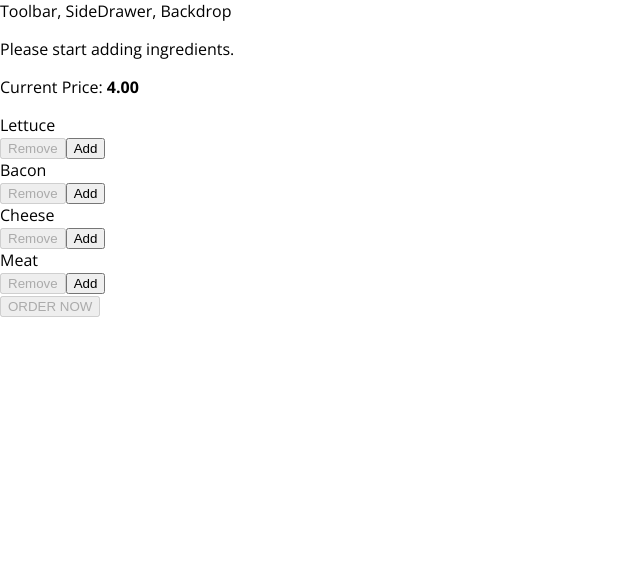
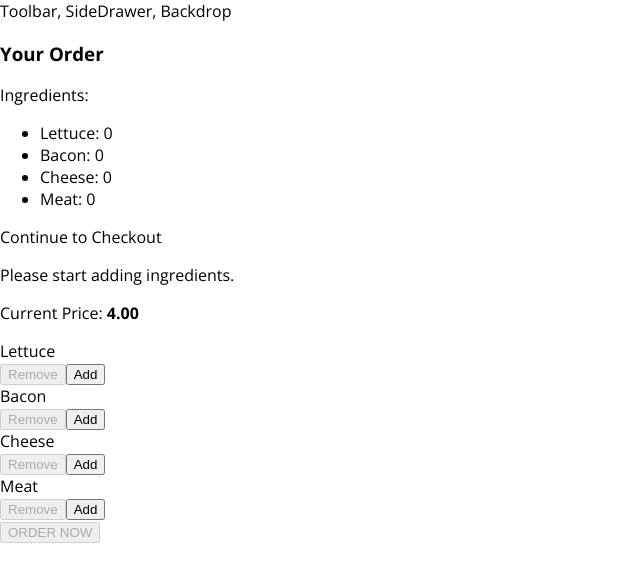
Before and after one commit to benleahy91/burger-builder, a React app: page / in a window 1280 px wide. Shown: the top 582 px of the page, without its empty margins (0-640 px from the left). Built offline with nearby package versions, Linux system fonts and the light colour scheme.

Commit message:
added order modal

```diff
--- /dev/null
+++ b/src/components/Burger/OrderSummary/OrderSummary.js
@@ -0,0 +1,24 @@
+import React from 'react';
+import Aux from '../../../hoc/Aux'
+const orderSummary = (props) => {
+	const ingredientSummary = Object.keys(props.ingredients)
+		.map(igKey => {
+			return (
+				<li key= { igKey }>
+					<span style={{ textTransform: 'capitalize' }}>{ igKey }</span>: { props.ingredients[igKey] }
+				</li>
+			)
+		})
+	return (
+		<Aux>
+			<h3>Your Order</h3>
+			<p>Ingredients:</p>
+			<ul>
+				{ ingredientSummary }
+			</ul>
+			<p>Continue to Checkout</p>
+		</Aux>
+	)
+};
+
+export default orderSummary;
--- /dev/null
+++ b/src/components/UI/Modal/Modal.css
@@ -0,0 +1,20 @@
+.Modal {
+	position: fixed;
+	z-index: 500;
+	background-color: white;
+	width: 70%;
+	border: 1px solid #ccc;
+	box-shadow: 1px 1px 1px black;
+	padding: 16px;
+	left: 15%;
+	top: 30%;
+	box-sizing: border-box;
+	transition: all 0.3s ease-out;
+}
+
+@media (min-width: 600px) {
+	.Modal {
+			width: 500px;
+			left: calc(50% - 250px);
+	}
+}
--- /dev/null
+++ b/src/components/UI/Modal/Modal.js
@@ -0,0 +1,11 @@
+import React from 'react';
+
+import classes from './Modal.css';
+
+const modal = (props) => (
+	<div className={ classes.Modal }>
+		{ props.children }
+	</div>
+);
+
+export default modal;
--- a/src/containers/BurgerBuilder/BurgerBuilder.js
+++ b/src/containers/BurgerBuilder/BurgerBuilder.js
@@ -3,6 +3,8 @@
 import Aux from '../../hoc/Aux';
 import Burger from '../../components/Burger/Burger';
 import BuildControls from '../../components/Burger/BuildControls/BuildControls'
+import Modal from '../../components/UI/Modal/Modal';
+import OrderSummmary from '../../components/Burger/OrderSummary/OrderSummary'
 
 const INGREDIENT_PRICE = {
 	lettuce: 0.25,
@@ -76,6 +78,9 @@
 		};
 		return (
 			<Aux>
+				<Modal>
+					<OrderSummmary ingredients= {this.state.ingredients} />
+				</Modal>
 				<Burger ingredients={ this.state.ingredients }/>
 				<BuildControls
 					ingredientAdded={ this.addIngredientHandler }
```
Also changed, not shown: src/components/UI/Backdrop/Backdrop.js (added).
